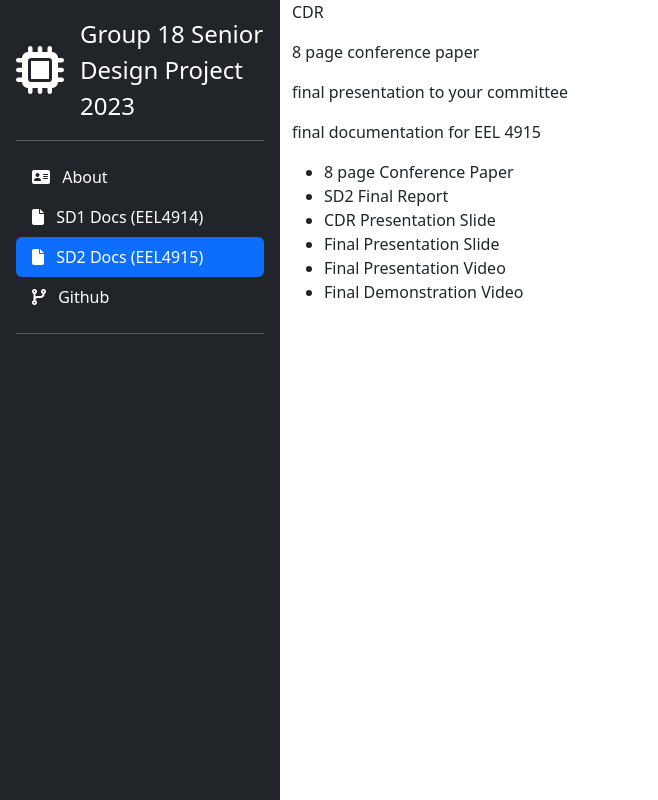
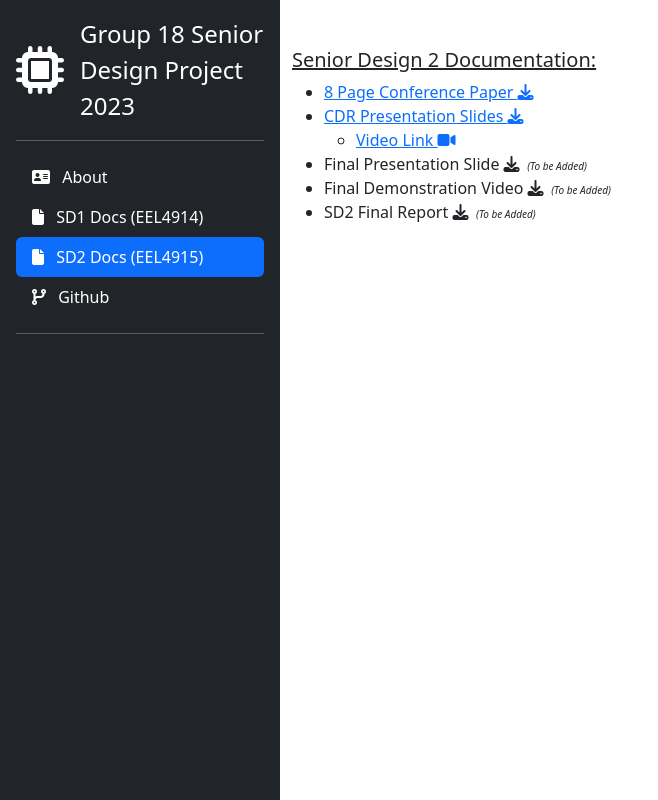
Before and after one commit to bvanderzalm/SeniorDesignAngularApp, an Angular app in the folder SeniorDesignWebsite/: page /sd2-documentation in a window 1280 px wide. Shown: the whole page, without its empty margins (0-658 px from the left). Built offline with nearby package versions, Linux system fonts and the light colour scheme.

Commit message:
Added some of the sd2 documentation

```diff
--- a/SeniorDesignWebsite/src/app/app.module.ts
+++ b/SeniorDesignWebsite/src/app/app.module.ts
@@ -8,6 +8,7 @@ import { HomeComponent } from './views/home/home.component';
 import { AboutComponent } from './views/about/about.component';
 import { SeniorDesignOneComponent } from './views/senior-design-one/senior-design-one.component';
 import { SeniorDesignTwoComponent } from './views/senior-design-two/senior-design-two.component';
+import { Sd2DocumentationComponent } from './components/sd2-documentation/sd2-documentation.component';
 
 @NgModule({
   declarations: [
@@ -16,7 +17,8 @@ import { SeniorDesignTwoComponent } from './views/senior-design-two/senior-desig
     HomeComponent,
     AboutComponent,
     SeniorDesignOneComponent,
-    SeniorDesignTwoComponent
+    SeniorDesignTwoComponent,
+    Sd2DocumentationComponent
   ],
   imports: [
     BrowserModule,
--- /dev/null
+++ b/SeniorDesignWebsite/src/app/components/sd2-documentation/sd2-documentation.component.html
@@ -0,0 +1,60 @@
+<div>
+    <h5 style="text-decoration: underline; margin-top: 3rem;">Senior Design 2 Documentation:</h5>
+    <ul>
+        <li>
+            <a href="../../../assets/sd2-assets/Group18_8_Page_Conference_Paper.pdf" download="Group18_Conference_Paper"
+                style="margin-right: 5px;">
+                8 Page Conference Paper
+                <i class="fa-solid fa-download"></i>
+            </a>
+        </li>
+        <li>
+            <a href="../../../assets/sd2-assets/Group_18_CDR_Presentation.pdf" download="Group18_CDR_Presentation_Slides"
+                style="margin-right: 5px;">
+                CDR Presentation Slides
+                <i class="fa-solid fa-download"></i>
+            </a>
+            <ul>
+                <li>
+                    <a href="https://youtu.be/Hu7VJwqUrmo" target="_blank">
+                        Video Link
+                        <i class="fa-solid fa-video"></i>
+                    </a>
+                </li>
+            </ul>
+        </li>
+        <li>
+            <!-- Todo -->
+            <a download="Group18_Final_Presentation_Slides"
+                style="margin-right: 5px;">
+                Final Presentation Slide
+                <i class="fa-solid fa-download"></i>
+                <span style="font-style: italic; font-size: 10px; margin-left: 5px;">
+                    (To be Added)
+                </span>
+            </a>
+        </li>
+        <li>
+            <!-- Todo -->
+            <a download="Group18_Final_Demonstration_Video"
+                style="margin-right: 5px;">
+                Final Demonstration Video
+                <i class="fa-solid fa-download"></i>
+                <span style="font-style: italic; font-size: 10px; margin-left: 5px;">
+                    (To be Added)
+                </span>
+            </a>
+        </li>
+        <li>
+            <!-- Todo -->
+            <a download="Group18_SD2_Final_Report"
+                style="margin-right: 5px;">
+                SD2 Final Report
+                <i class="fa-solid fa-download"></i>
+                <span style="font-style: italic; font-size: 10px; margin-left: 5px;">
+                    (To be Added)
+                </span>
+            </a>
+        </li>
+    </ul>
+</div>
--- a/SeniorDesignWebsite/src/app/views/senior-design-two/senior-design-two.component.html
+++ b/SeniorDesignWebsite/src/app/views/senior-design-two/senior-design-two.component.html
@@ -1,13 +1 @@
-<p>CDR</p>
-<p>8 page conference paper</p>
-<p>final presentation to your committee</p>
-<p>final documentation for EEL 4915</p>
-
-<ul>
-    <li>8 page Conference Paper</li>
-    <li>SD2 Final Report</li>
-    <li>CDR Presentation Slide</li>
-    <li>Final Presentation Slide</li>
-    <li>Final Presentation Video</li>
-    <li>Final Demonstration Video</li>
-</ul>
+<app-sd2-documentation></app-sd2-documentation>
```
Also changed, not shown: SeniorDesignWebsite/src/app/components/sd2-documentation/sd2-documentation.component.ts (added, +10 -0 lines), SeniorDesignWebsite/src/app/components/sd2-documentation/sd2-documentation.component.scss (added), 2 other files (tests, documents, lock files or other folders).
